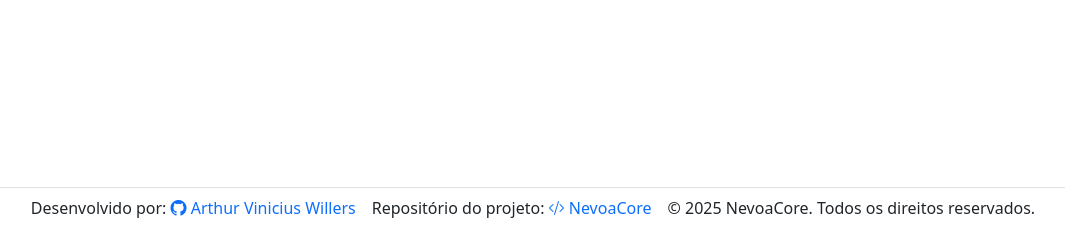
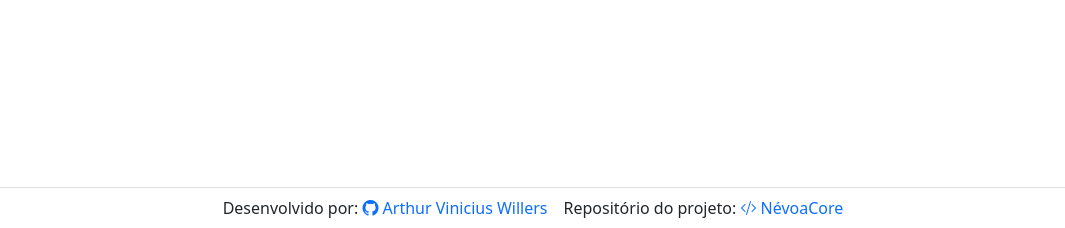
Before and after one commit to ArthurWillers/NevoaCore, a PHP site: page / in a window 1280 px wide. Shown: the part 572-800 px from the top of the page, without its empty margins (107-1172 px from the left). Run offline with PHP 8.4, Linux system fonts and the light colour scheme.

Commit message:
Remove background color from footer and correct project name spelling

```diff
--- a/includes/footer.php
+++ b/includes/footer.php
@@ -1,4 +1,4 @@
-<footer class="bg-tertiary border-top py-2 fixed-bottom">
+<footer class="border-top py-2 fixed-bottom">
   <div class="container d-flex justify-content-center align-items-center gap-3">
     <span>
       Desenvolvido por:
@@ -9,9 +9,8 @@
     <span>
       Repositório do projeto:
       <a href="https://github.com/ArthurWillers/NevoaCore" target="_blank" class="text-decoration-none">
-        <i class="bi bi-code-slash"></i> NevoaCore
+        <i class="bi bi-code-slash"></i> NévoaCore
       </a>
     </span>
-    <span class="mb-0">© 2025 NevoaCore. Todos os direitos reservados.</span>
   </div>
 </footer>
```
